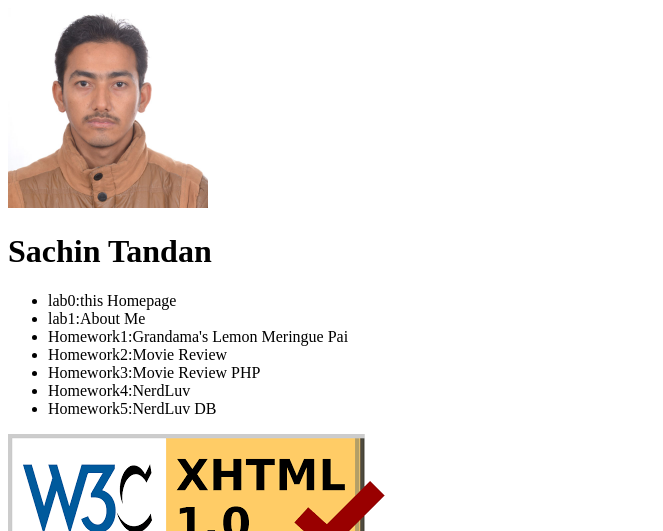
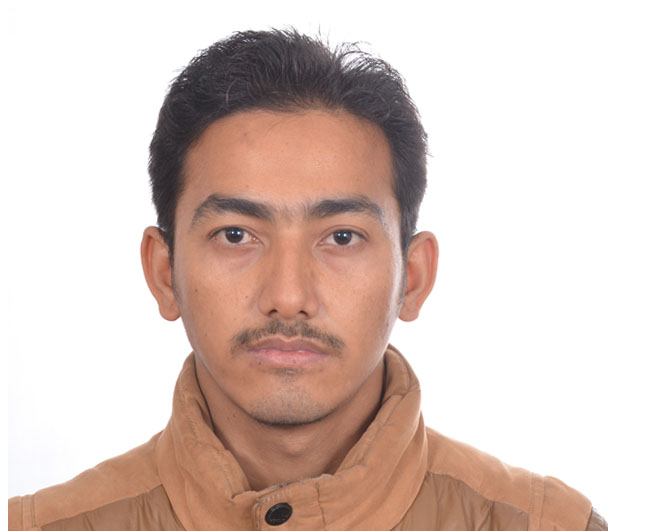
Before and after one commit to SachinTandan/wap.github.io, a plain HTML site: page index.html in a window 1280 px wide. Shown: the top 531 px of the page, without its empty margins (0-663 px from the left). Drawn offline with Linux system fonts and the light colour scheme.

Commit message:
Update index.html

```diff
--- a/index.html
+++ b/index.html
@@ -10,7 +10,7 @@
 <body>
 
     <div>
-     <img  src="./images/sachin.JPG" alt="picture of Sachin Tandan" height="200" width="200"  >
+     <img  src="./images/sachin.JPG" alt="picture of Sachin Tandan"   >
     </div>
     <div>
         <h1 >Sachin Tandan</h1>
```
